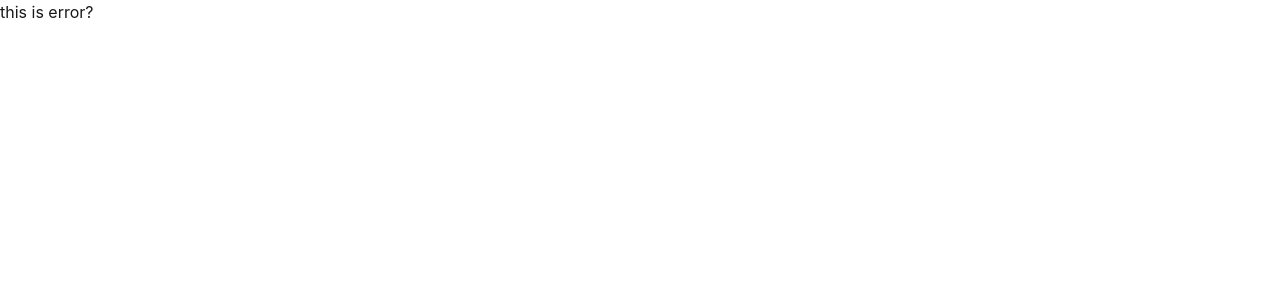
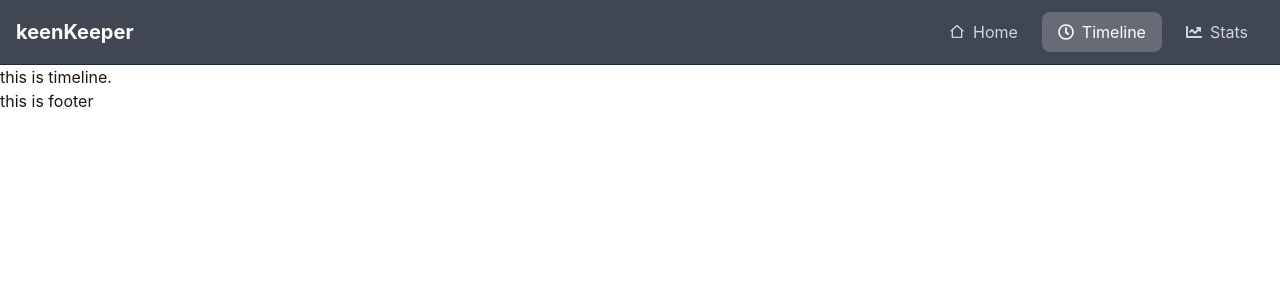
Before and after one commit to ihriyad/Keen-Keeper-ph, a React (Vite) app: page /timeline in a window 1280 px wide. Shown: the top 300 px of the page. Built offline with nearby package versions, Linux system fonts and the light colour scheme.

Commit message:
Add Stats and Timeline pages, update Navbar for navigation, and include react-icons dependency

```diff
--- a/package.json
+++ b/package.json
@@ -13,6 +13,7 @@
     "@tailwindcss/vite": "^4.2.2",
     "react": "^19.2.4",
     "react-dom": "^19.2.4",
+    "react-icons": "^5.6.0",
     "react-router": "^7.14.1",
     "tailwindcss": "^4.2.2"
   },
--- /dev/null
+++ b/src/Pages/stats/Stats.jsx
@@ -0,0 +1,11 @@
+import React from 'react';
+
+const Stats = () => {
+    return (
+        <div>
+            this is Stats
+        </div>
+    );
+};
+
+export default Stats;
--- /dev/null
+++ b/src/Pages/timeline/TimeLine.jsx
@@ -0,0 +1,11 @@
+import React from 'react';
+
+const TimeLine = () => {
+    return (
+        <div>
+            this is timeline.
+        </div>
+    );
+};
+
+export default TimeLine;
--- a/src/Router/router.jsx
+++ b/src/Router/router.jsx
@@ -2,6 +2,8 @@
 import Layout from "../layout/Layout";
 import Home from "../Pages/Home/home";
 import Error from "../error/Error";
+import TimeLine from "../Pages/timeline/TimeLine";
+import Stats from "../Pages/stats/Stats";
 
 const router = createBrowserRouter([
   {
@@ -12,6 +14,14 @@
         index: true,
         Component: Home,
       },
+      {
+        path: "/timeline",
+        Component: TimeLine,
+      },
+      {
+        path: "/stats",
+        Component: Stats,
+      },
     ],
   },
   {
--- a/src/components/navbar/Navbar.jsx
+++ b/src/components/navbar/Navbar.jsx
@@ -1,11 +1,57 @@
-import React from 'react';
+import React, { useState } from "react";
+import { NavLink } from "react-router";
+import { RiHome2Line } from "react-icons/ri";
+import { FaRegClock, FaChartLine } from "react-icons/fa";
+import { HiMenu, HiX } from "react-icons/hi";
 
 const Navbar = () => {
-    return (
-        <div>
-            This is nav bar
+  const [open, setOpen] = useState(false);
+
+  const linkClass = ({ isActive }) =>
+    `flex items-center gap-2 px-4 py-2 rounded-lg transition ${
+      isActive ? "bg-white/20 text-white" : "text-gray-300 hover:text-white"
+    }`;
+
+  return (
+    <div className="backdrop-blur-md bg-[#111827]/80 border-b border-gray-800">
+      <div className="max-w-7xl mx-auto px-4 flex justify-between items-center h-16">
+        <h1 className="text-xl font-bold text-white">keenKeeper</h1>
+
+        <div className="hidden md:flex items-center gap-2">
+          <NavLink to="/" end className={linkClass}>
+            <RiHome2Line /> Home
+          </NavLink>
+          <NavLink to="/timeline" className={linkClass}>
+            <FaRegClock /> Timeline
+          </NavLink>
+          <NavLink to="/stats" className={linkClass}>
+            <FaChartLine /> Stats
+          </NavLink>
         </div>
-    );
+
+        <button
+          onClick={() => setOpen(!open)}
+          className="md:hidden text-white text-2xl"
+        >
+          {open ? <HiX /> : <HiMenu />}
+        </button>
+      </div>
+
+      {open && (
+        <div className="md:hidden px-4 pb-4 flex flex-col gap-2">
+          <NavLink to="/" end className={linkClass}>
+            <RiHome2Line /> Home
+          </NavLink>
+          <NavLink to="/timeline" className={linkClass}>
+            <FaRegClock /> Timeline
+          </NavLink>
+          <NavLink to="/stats" className={linkClass}>
+            <FaChartLine /> Stats
+          </NavLink>
+        </div>
+      )}
+    </div>
+  );
 };
 
 export default Navbar;
```
Also changed, not shown: 1 other file (tests, documents, lock files or other folders).
